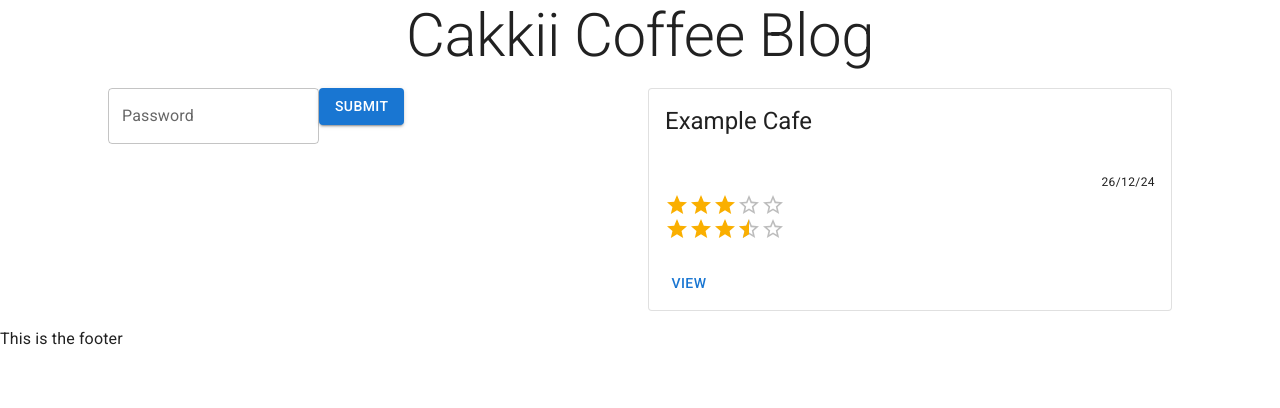
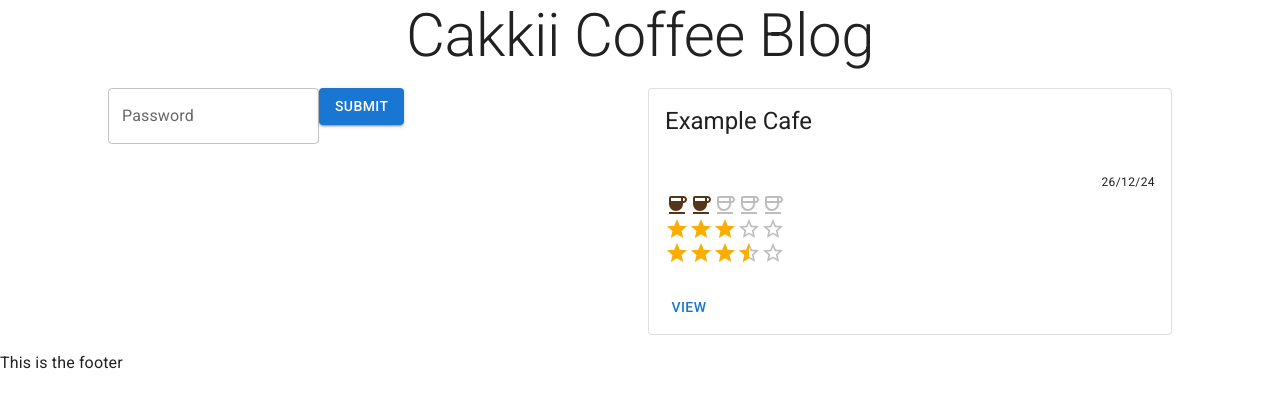
Before and after one commit to Cakkii/coffee-blog, a React (Vite) app: page / in a window 1280 px wide. Shown: the top 408 px of the page. Built offline with nearby package versions, Linux system fonts and the light colour scheme.

Commit message:
CoffeeIcon rating

```diff
--- a/package.json
+++ b/package.json
@@ -13,7 +13,7 @@
     "@emotion/react": "^11.14.0",
     "@emotion/styled": "^11.14.0",
     "@fontsource/roboto": "^5.1.0",
-    "@mui/icons-material": "^6.2.1",
+    "@mui/icons-material": "^6.3.0",
     "@mui/material": "^6.2.1",
     "@types/crypto-js": "^4.2.2",
     "crypto-js": "^4.2.0",
--- a/src/App.tsx
+++ b/src/App.tsx
@@ -6,14 +6,16 @@ import {
   CardActions,
   CardContent,
   CardHeader,
-  Container,
   Grid2 as Grid,
   Rating,
+  styled,
   TextField,
   Typography,
 } from "@mui/material";
 import { useState } from "react";
-// import { CoffeeIcon } from "@mui/icons-material/CoffeeIcon";
+import CoffeeIcon from "@mui/icons-material/Coffee";
+
+import CoffeeBorderIcon from "@mui/icons-material/CoffeeOutlined";
 
 function App() {
   const [password, setPassword] = useState("");
@@ -34,6 +36,15 @@ function App() {
       console.error(error);
     }
   };
+
+  const StyledRating = styled(Rating)({
+    "& .MuiRating-iconFilled": {
+      color: "#563618",
+    },
+    "& .MuiRating-iconHover": {
+      color: "ff3d47",
+    },
+  });
 
   return (
     <>
@@ -70,6 +81,16 @@ function App() {
                   <Box display="fex" justifyContent="end">
                     <Typography variant="caption">26/12/24</Typography>
                   </Box>
+                  <StyledRating
+                    name="customized-color"
+                    defaultValue={2}
+                    getLabelText={(value: number) =>
+                      `${value} Heart${value !== 1 ? "s" : ""}`
+                    }
+                    precision={0.5}
+                    icon={<CoffeeIcon fontSize="inherit" />}
+                    emptyIcon={<CoffeeBorderIcon fontSize="inherit" />}
+                  />
                   <Rating name="coffee" value={3} precision={0.5} readOnly />
                   <Rating name="vibes" value={3.5} precision={0.5} readOnly />
                 </Box>
```
Also changed, not shown: 1 other file (tests, documents, lock files or other folders).
